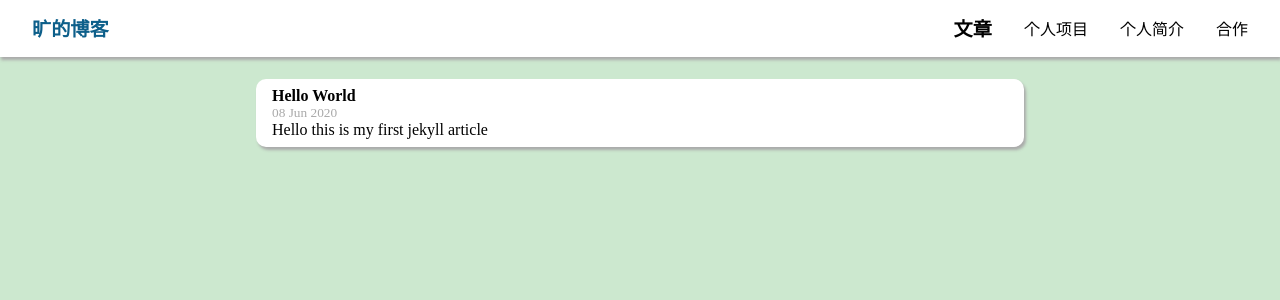
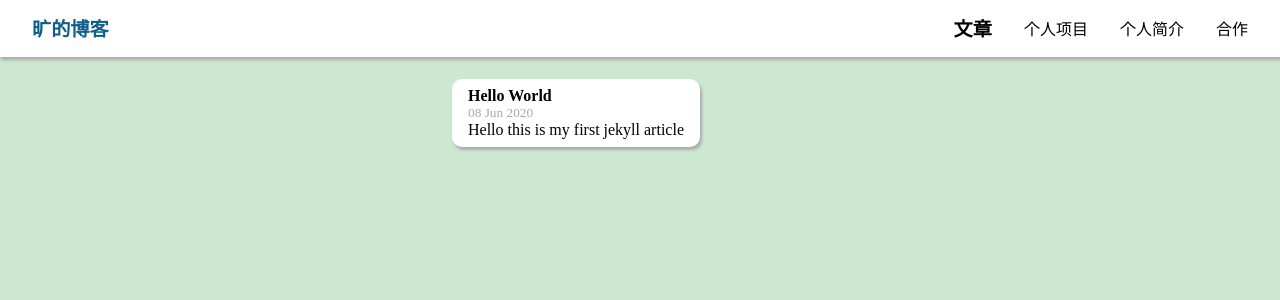
Before and after one commit to yankuang608/yankuang608.github.io, a Jekyll site: the page built from index.html, in a window 1280 px wide. Shown: the top 300 px of the page. Built offline with Jekyll 4.4.1, drawn with Linux system fonts in a browser that asks for light colours.

Commit message:
css重新布局

```diff
--- a/_layouts/default.html
+++ b/_layouts/default.html
@@ -13,7 +13,7 @@
         <ul class="navbar">
             <li class="blog-icon"><a class="blog-icon" href="/article">旷的博客</a></li>
             <li class="nav-content dropdown chosen">
-                <a href="/article">文章</a>
+                <a href="/">文章</a>
                 <div class="dropdown-content">
                     <a style="color: #6EC3C1" href="/category/front_end">前端</a>
                     <a style="color: #335120" href="/category/algo">算法</a>
--- a/css/style.css
+++ b/css/style.css
@@ -141,7 +141,7 @@ a{
 .card-container{
     display: flex;
     padding: 0.6rem 0;
-    width: 100%;
+    width: 75%;
     flex-direction: column;
     align-items: center;
 }
@@ -151,7 +151,6 @@ a{
     background-color: #FFFFFF;
     text-decoration-line: none;
     margin-bottom: 1em;
-    width: 80%;
     outline: none;
 
     padding: 0.5rem 1rem;
@@ -223,7 +222,10 @@ a{
     }
 
     .ripple-card{
-        width: 60%;
         box-shadow: 2px 3px 3px #aaa;
     }
+
+    .card-container{
+        width: 90%;
+    }
 }
```
